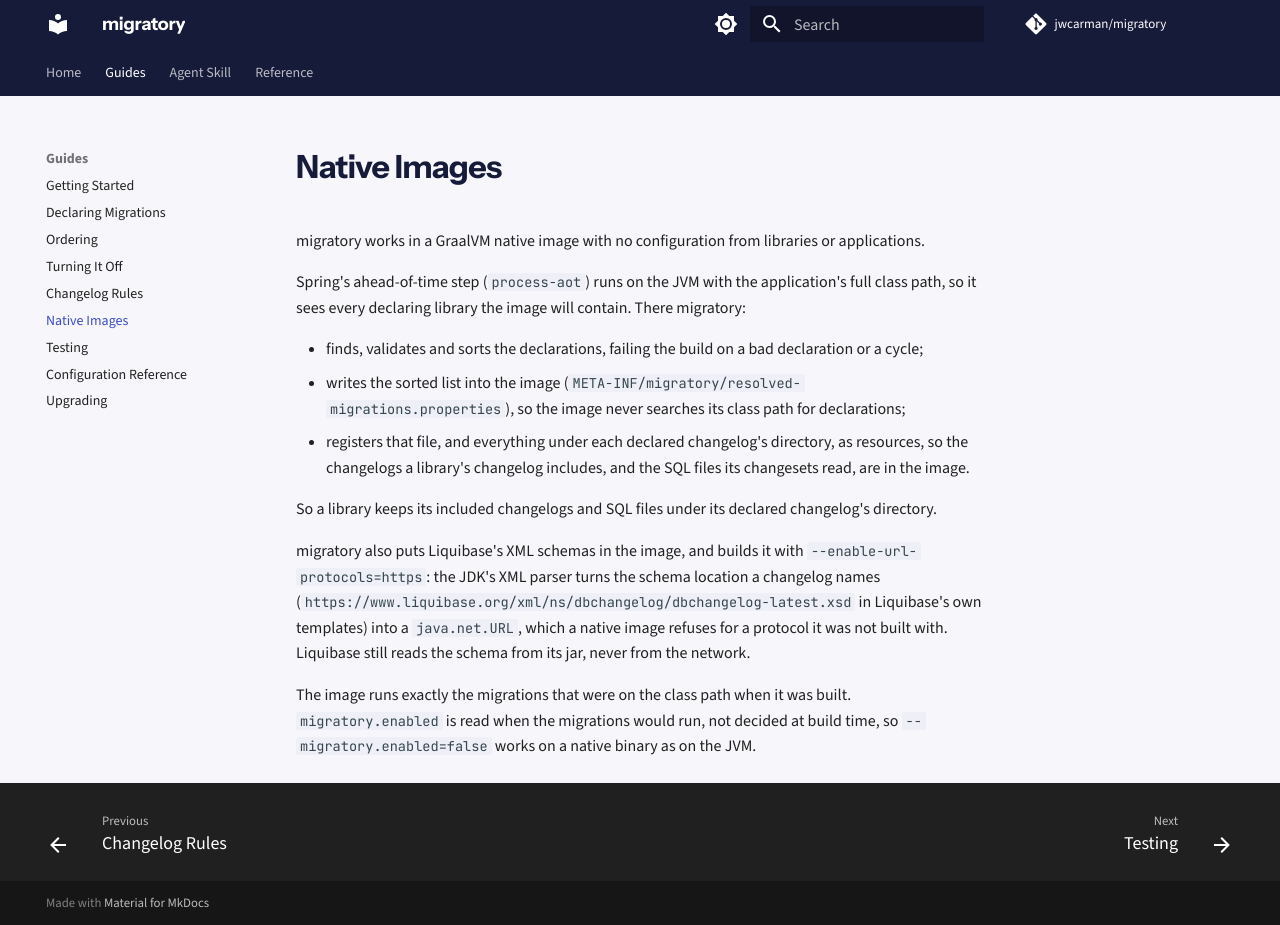
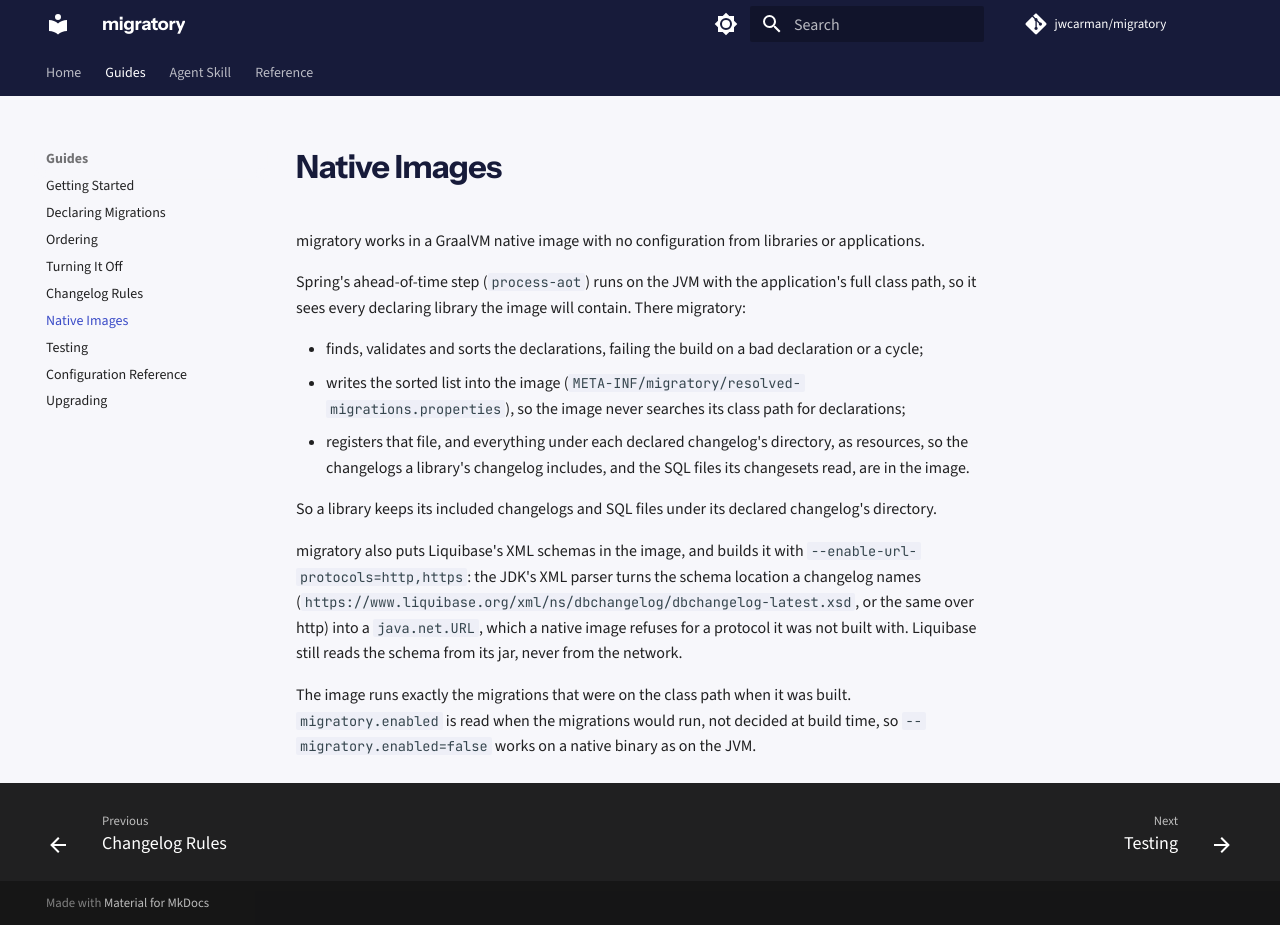
Before and after one commit to jwcarman/migratory, an MkDocs documentation site: the page built from docs/guides/native-images.md, in a window 1280 px wide and 925 px high. Built offline with MkDocs 1.6.1 and Material for MkDocs 9.7.7, drawn with Linux system fonts in a browser that asks for light colours; comment, search, counter and statistics services are not loaded.

Commit message:
fix: enable http and https URLs in native images
Plain http is not enabled by default either, so the generated root
changelog goes back to Liquibase's https schema location and migratory
enables both protocols.

Co-Authored-By: Claude Opus 5.5 <noreply@anthropic.com>
Claude-Session: https://claude.ai/code/session_014GnzDGv6LpUfmPNoZuxave

```diff
--- a/docs/guides/native-images.md
+++ b/docs/guides/native-images.md
@@ -15,10 +15,9 @@ so it sees every declaring library the image will contain. There migratory:
 So a library keeps its included changelogs and SQL files under its declared changelog's directory.
 
 migratory also puts Liquibase's XML schemas in the image, and builds it with
-`--enable-url-protocols=https`: the JDK's XML parser turns the schema location a changelog names
-(`https://www.liquibase.org/xml/ns/dbchangelog/dbchangelog-latest.xsd` in Liquibase's own
-templates) into a `java.net.URL`, which a native image refuses for a protocol it was not built
-with. Liquibase still reads the schema from its jar, never from the network.
+`--enable-url-protocols=http,https`: the JDK's XML parser turns the schema location a changelog
+names (`https://www.liquibase.org/xml/ns/dbchangelog/dbchangelog-latest.xsd`, or the same over
+http) into a `java.net.URL`, which a native image refuses for a protocol it was not built with. Liquibase still reads the schema from its jar, never from the network.
 
 The image runs exactly the migrations that were on the class path when it was built.
 `migratory.enabled` is read when the migrations would run, not decided at build time, so
```
Also changed, not shown: plugins/migratory/skills/migratory/references/native-images.md (+3 -4 lines), 3 other files.
